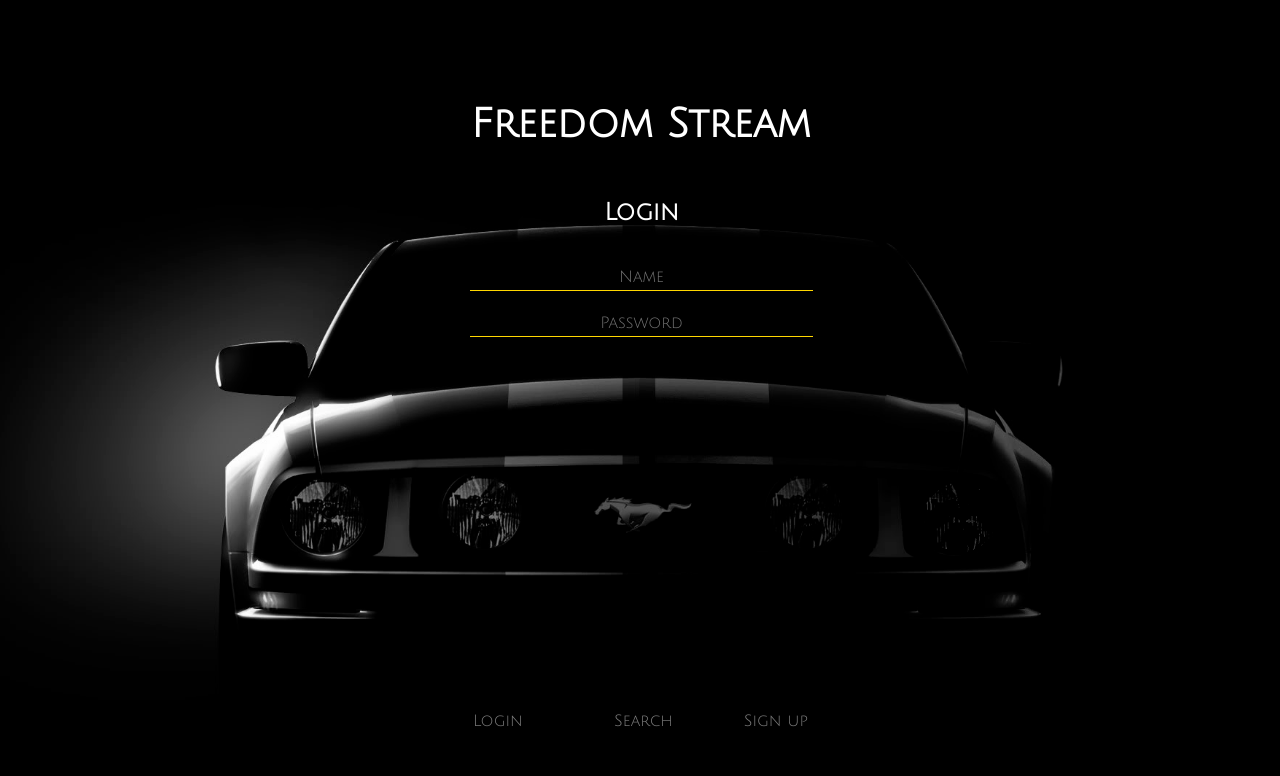
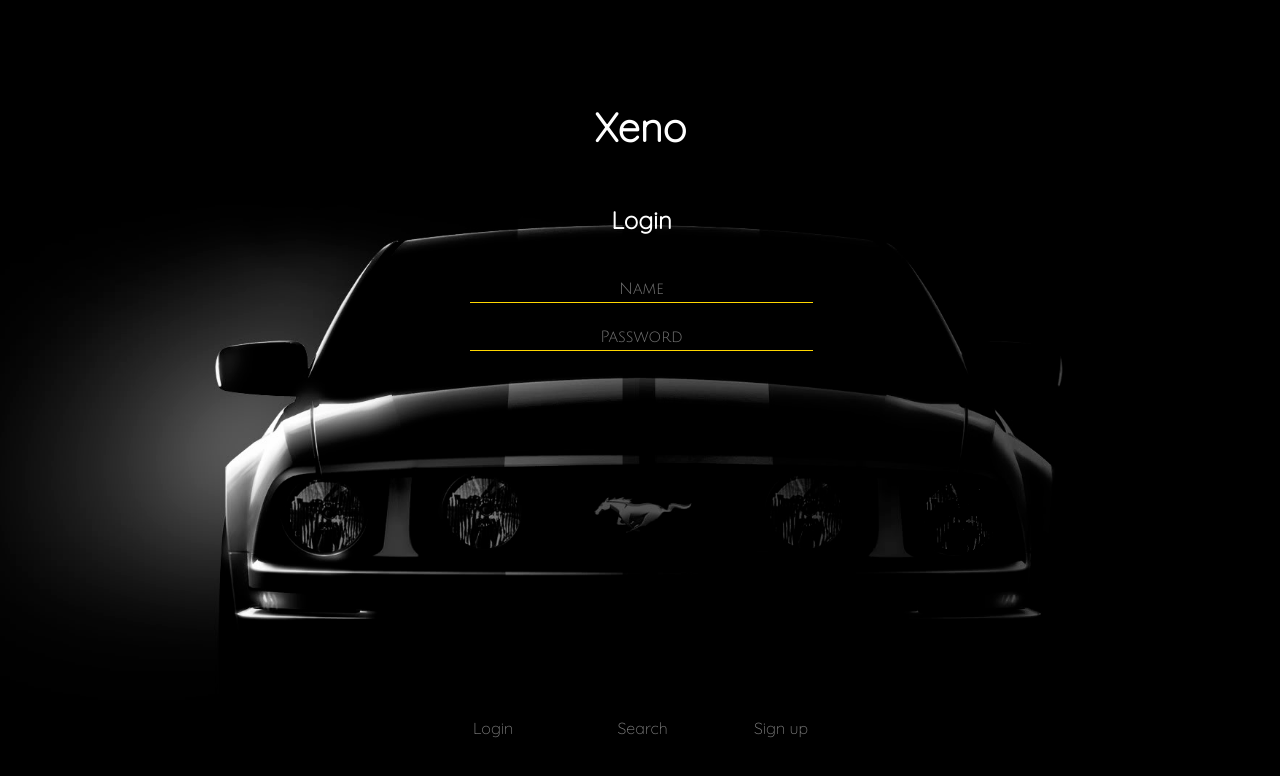
Before and after one commit to edlafem1/xeno, a plain HTML site: page sweTest/index.html in a window 1280 px wide. Drawn offline with Linux system fonts and the light colour scheme.

Commit message:
Changed the font

```diff
--- a/sweTest/index.html
+++ b/sweTest/index.html
@@ -1,12 +1,13 @@
 <!DOCTYPE html>
 <html data-ng-app="demoApp">
     <head>
+        <link href='http://fonts.googleapis.com/css?family=Quicksand:300' rel='stylesheet' type='text/css'>
         <link rel="stylesheet" type="text/css" href="http://fonts.googleapis.com/css?family=Julius+Sans+One">
         <link href="style/style.css" rel="stylesheet" />
     </head>
     <div class="mainWrapper">
         <div class="main">
-            <h2 class="name">Freedom Stream</h2>
+            <h2 class="name">Xeno</h2>
 
             <!-- Placeholder for view. Views get dynamically injected here -->
             <div data-ng-view="" class="views"></div>
--- a/sweTest/style/style.css
+++ b/sweTest/style/style.css
@@ -5,7 +5,7 @@ html {
     background-color: #000000;
 
     color: #FFFFFF;
-    font-family: "Julius Sans One", serif;
+    font-family: "Quicksand", "Julius Sans One", serif;
 }
 
 .name {
```
